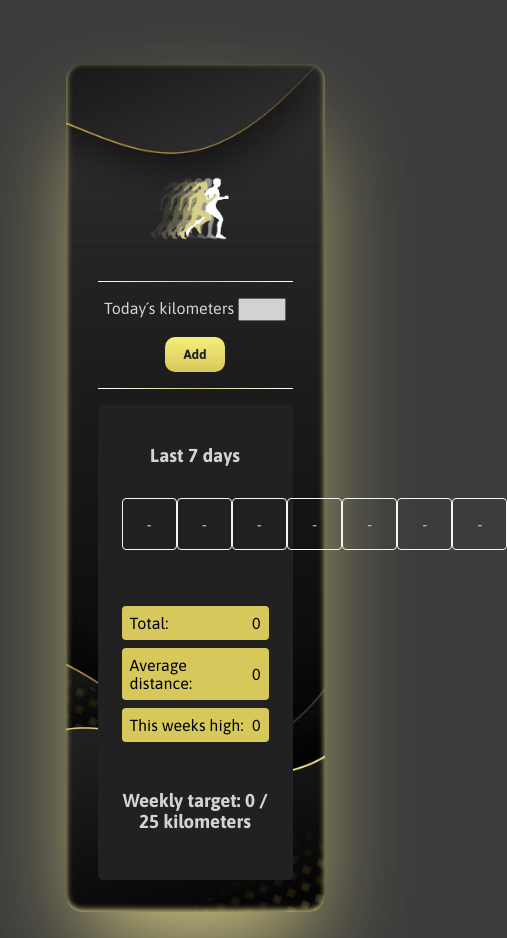
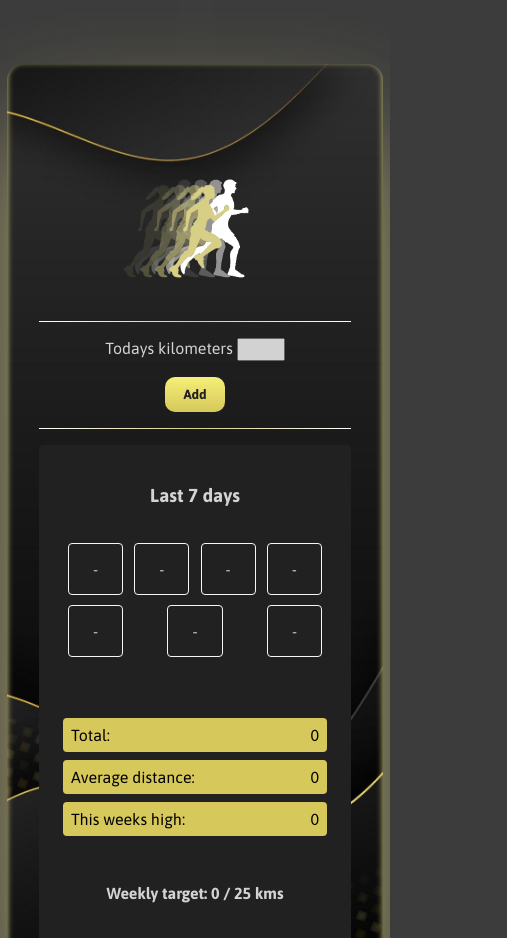
Before and after one commit to Mama-simba/running-tracker, a plain HTML site: page index.html in a window 390 px wide. Shown: the top 938 px of the page, 507 px wide, since content can reach past the window. Drawn offline with Linux system fonts and the light colour scheme.

Commit message:
Script file linked

```diff
--- a/index.html
+++ b/index.html
@@ -24,7 +24,7 @@
 
             <hr>
             <form>
-                <label for="entry">Today´s kilometers</label>
+                <label for="entry">Todays kilometers</label>
 
                 <input type="number" id="entry" step="0.1">
                 <br>
@@ -66,10 +66,10 @@
 
 
                 <section class="progress">
-                    <h3>
+                    <h4>
                         Weekly target: <span id="progressTotal">0</span> /
-                        <span id="target">25</span> kilometers
-                    </h3>
+                        <span id="target">25</span> kms
+                    </h4>
                     <div class="progressCircleWrapper">
                         <!--TODO-->
                     </div>
@@ -91,10 +91,7 @@
 
 
 
-    <script>
-
-
-    </script>
+    <script src="./script.js"></script>
 
 </body>
 </html>
--- a/styles.css
+++ b/styles.css
@@ -29,7 +29,14 @@ main {
 
 }
 
+@media only screen and (max-width: 650px) {
 
+  main {
+  width: 80%;
+
+}
+
+}
 
 /* HEADER */
 
@@ -117,6 +124,21 @@ li {
   padding: 1rem 1.5rem;
 }
 
+@media only screen and (max-width: 910px) {
+
+  ul {
+  display: flex;
+  flex-wrap: wrap;
+}
+
+li {
+  margin: 5px;
+}
+
+}
+
+
+
 /* DETAILS */
 
 .data {
@@ -141,7 +163,7 @@ li {
 
 /* WEEKLY TARGET */
 
-.progress h3 {
+.progress h4 {
   text-align: center;
   padding-bottom: 2rem;
 }
```
Also changed, not shown: script.js (added).
